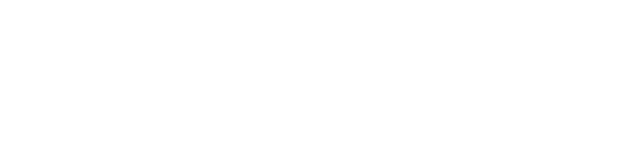
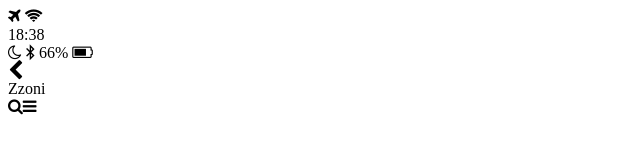
Before and after one commit to kmyps777/kakao-clone, a plain HTML site: page chat.html in a window 1280 px wide. Shown: the whole page, without its empty margins (0-640 px from the left). Drawn offline with Linux system fonts and the light colour scheme.

Commit message:
header 전부 완성

```diff
--- a/chat.html
+++ b/chat.html
@@ -0,0 +1,41 @@
+<!DOCTYPE html>
+<html lang="en">
+  <head>
+    <meta charset="UTF-8" />
+    <meta name="viewport" content="width=device-width, initial-scale=1.0" />
+    <meta http-equiv="X-UA-Compatible" content="ie=edge" />
+    <link
+      rel="stylesheet"
+      href="https://stackpath.bootstrapcdn.com/font-awesome/4.7.0/css/font-awesome.min.css"
+    />
+    <title>Chat</title>
+  </head>
+  <body>
+    <header>
+      <div class="header__top">
+        <div class="header__column">
+          <i class="fa fa-plane"></i> <i class="fa fa-wifi"></i>
+        </div>
+        <div class="header__column">
+          <span class="header__time">18:38</span>
+        </div>
+        <div class="header__column">
+          <i class="fa fa-moon-o"></i> <i class="fa fa-bluetooth-b"></i>
+          <span class="header__battery">66%</span>
+          <i class="fa fa-battery-3"></i>
+        </div>
+      </div>
+      <div class="header__bottom">
+        <div class="header__column">
+          <i class="fa fa-chevron-left fa-lg"></i>
+        </div>
+        <div class="header__column">
+          <span class="header__text">Zzoni</span>
+        </div>
+        <div class="header__column">
+          <i class="fa fa-search"></i><i class="fa fa-bars"></i>
+        </div>
+      </div>
+    </header>
+  </body>
+</html>
```
Also changed, not shown: chats.html (+37 -0 lines), find.html (+34 -0 lines), index.html (+11 -1 lines), more.html (+35 -0 lines), profile.html (+35 -0 lines).
